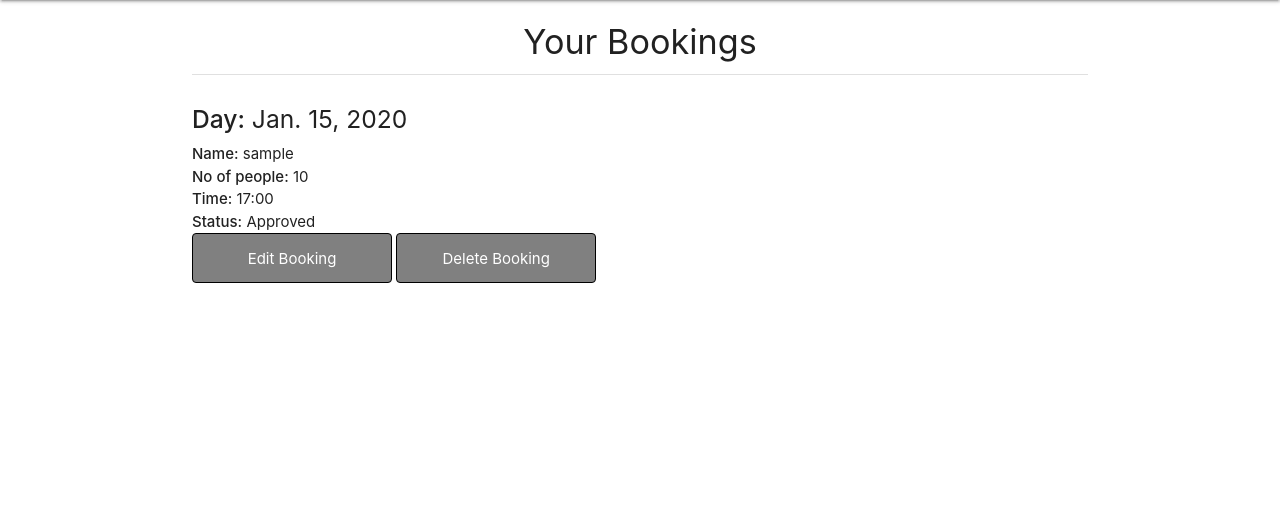
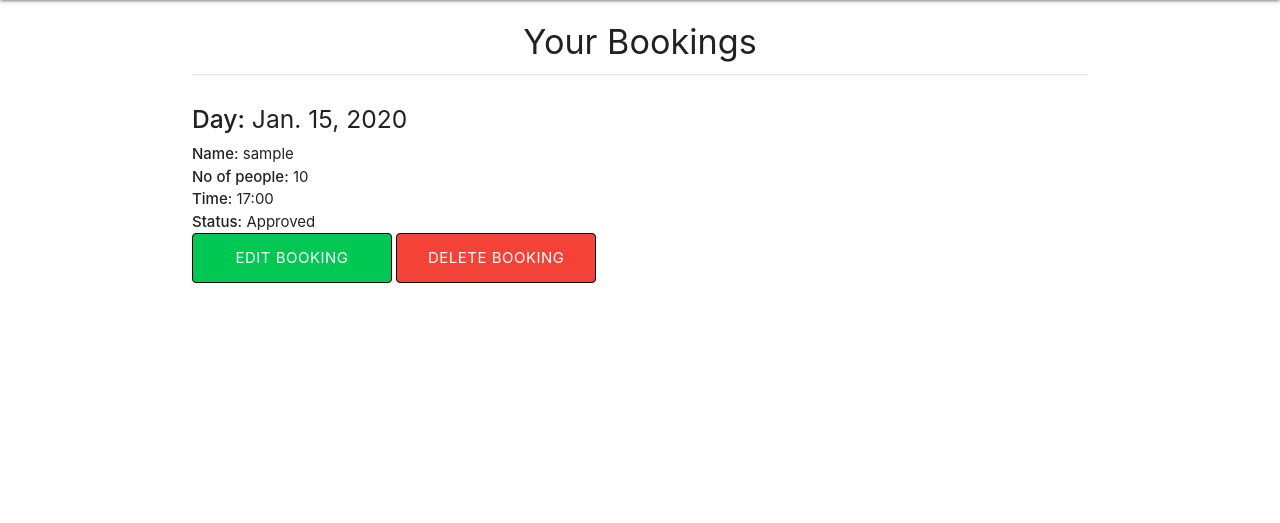
Before and after one commit to Neillcllghn/TEST_django_RESTURANTBOOKING, a Django app: page /bookings/ in a window 1280 px wide. Shown: the part 64-587 px from the top of the page. Run offline with Django 3.2, Linux system fonts and the light colour scheme; a user stored in the database is signed in; tables that the repository leaves empty hold one stand-in row (values such as "Sample post"); some libraries are stand-ins or nearby versions.

Commit message:
ADDING Model to delete button

```diff
--- a/static/js/script.js
+++ b/static/js/script.js
@@ -1,2 +1,10 @@
 let sidenav = document.querySelectorAll('.sidenav');
 M.Sidenav.init(sidenav);
+
+let modals = document.querySelectorAll('.modal');
+M.Modal.init(modals);
+
+$(document).ready(function(){
+    // the "href" attribute of .modal-trigger must specify the modal ID that wants to be triggered
+    $('.modal-trigger').leanModal();
+  });
--- a/templates/bookings.html
+++ b/templates/bookings.html
@@ -21,11 +21,22 @@
           <p><strong>Time:</strong> {{ booking.time }}</p>
       {% endif %}
       <a href="/update/{{ booking.id }}">
-        <button class="submit-button">Edit Booking</button>
+        <button class="submit-button btn green accent-4">Edit Booking</button>
       </a>
-      <a href="/delete/{{ booking.id }}">
-        <button class="submit-button">Delete Booking</button>
+      <a href="#modal-{{ booking.id }}">
+        <button class="submit-button btn red modal-trigger">Delete Booking</button>
       </a>
+      <div id="modal-{{ booking.id }}" class="modal">
+        <div class="modal-content">
+          <h4>Are you sure you want to delete this Booking?</h4>
+          <p>This action cannot be done!</p>
+        </div>
+        <div class="modal-footer">
+          <a href="/delete/{{ booking.id }}" class="btn red">DELETE</a>
+          <a href="modal-close" class="btn green accent-4">CLOSE</a>
+        </div>
+      </div>
+
     </div>
     {% empty %}
     <h5>You have nothing Booked!!</h5>
```
